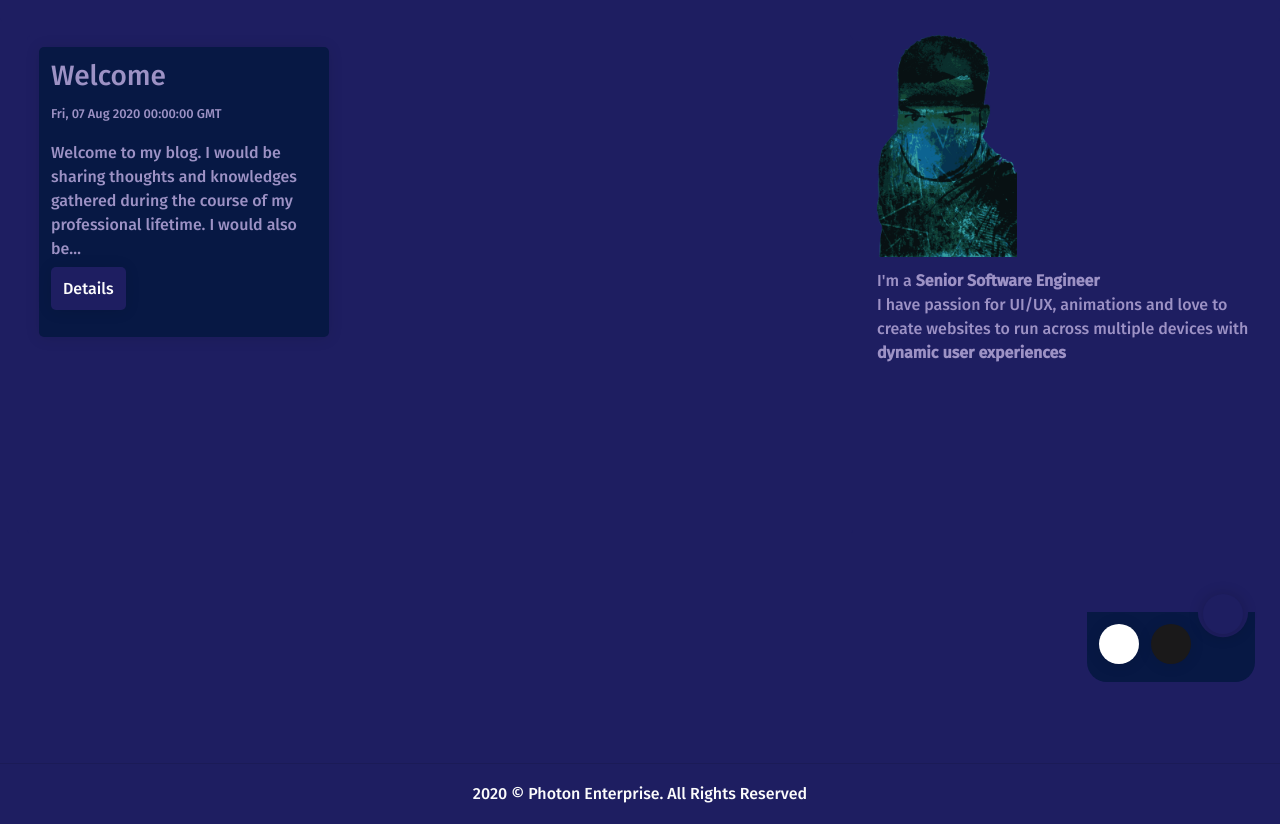
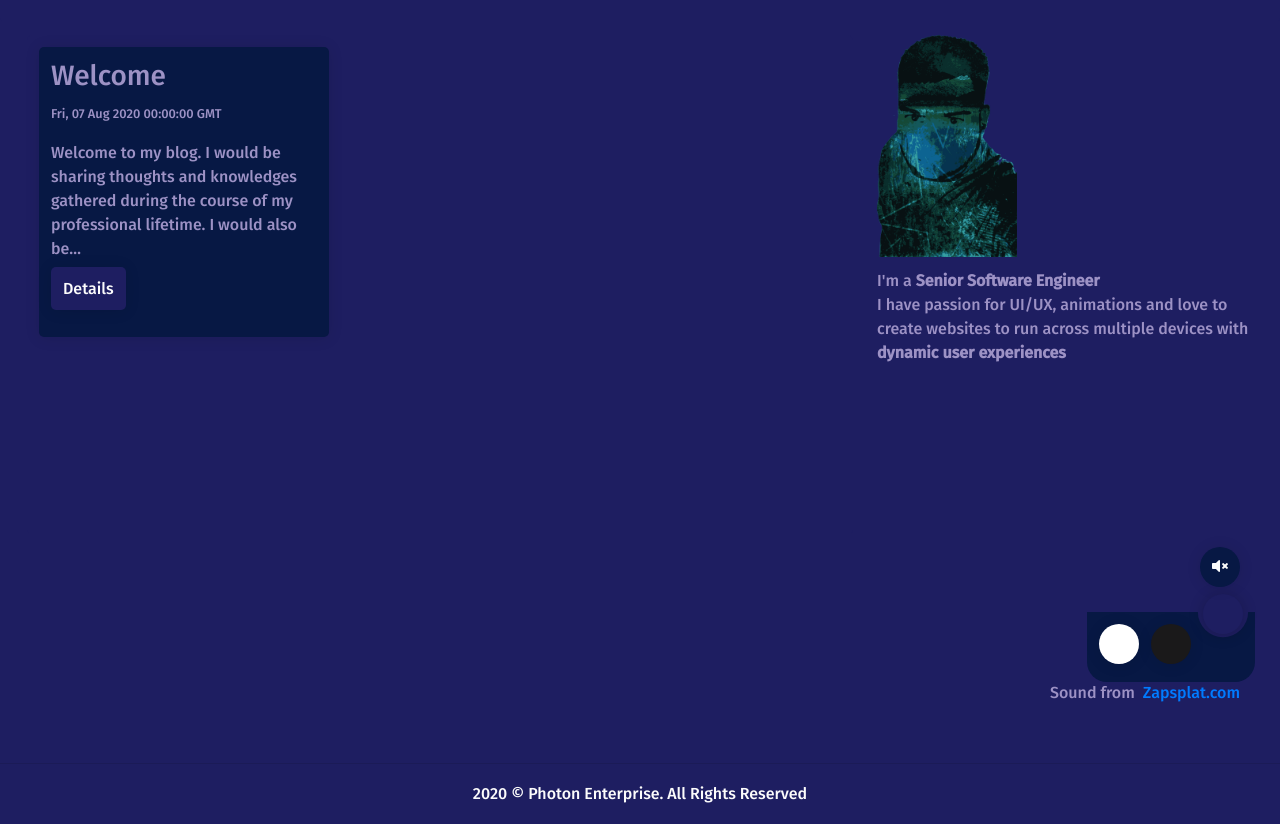
Before and after one commit to mp5maker/react-blog, a Gatsby site: page / in a window 1280 px wide. Shown: the part 93-917 px from the top of the page. Built offline with nearby package versions, Linux system fonts and the light colour scheme; Gatsby itself is replaced by a stand-in of ours.

Commit message:
feat: add howler in the blog app

```diff
--- a/src/Components/Layout/index.js
+++ b/src/Components/Layout/index.js
@@ -13,6 +13,7 @@ import { SEO } from 'Components/SEO'
 import { Me } from 'Components/Me'
 import { Footer } from 'Components/Footer'
 import { MouseTracker } from 'Components/MouseTracker'
+import { VolumeControl } from 'Components/VolumeControl'
 import { useColors } from 'Hooks/UseColors'
 import i18n from 'Locales/i18n'
 import "./styles.scss"
@@ -93,6 +94,7 @@ export const Layout = ({ children, page = '' } = {}) => {
                         )
                     }
                     <MouseTracker />
+                    <VolumeControl />
                 </ThemeContext.Provider>
             </I18nextProvider>
         </>
--- a/src/Components/NavLink/index.js
+++ b/src/Components/NavLink/index.js
@@ -29,12 +29,21 @@ export const NavLink = ({ onMouseEnter, onMouseLeave, children, borderRadius, ..
         if (onMouseLeave) onMouseLeave(event)
     }, [onMouseLeave])
 
-    return (
+    return props.href ? (
+        <a
+            role={`button`}
+            tabIndex={0}
+            onMouseEnter={mouseEnter}
+            onMouseLeave={mouseLeave}
+            {...props}>
+            { children }
+        </a>
+    ) : (
         <Link
             onMouseEnter={mouseEnter}
             onMouseLeave={mouseLeave}
             {...props}>
-            { children }
+            {children}
         </Link>
     )
 }
--- /dev/null
+++ b/src/Components/VolumeControl/index.js
@@ -0,0 +1,52 @@
+import React from 'react'
+import { Howler } from 'howler'
+import { FontAwesomeIcon } from '@fortawesome/react-fontawesome'
+import { faVolumeUp, faVolumeMute } from '@fortawesome/free-solid-svg-icons'
+import { useTranslation } from 'react-i18next'
+
+import { RoundButton } from 'Components/Button'
+import { NavLink } from 'Components/NavLink'
+import './styles.scss'
+
+export const VolumeControl = () => {
+    const { t } = useTranslation()
+    const [mute, setMute] = React.useState(true)
+
+    const toggleMute = () => {
+        if (mute) Howler.mute(false)
+        else Howler.mute(true)
+        setMute(!mute)
+    }
+
+    React.useEffect(() => {
+        Howler.mute(true)
+    }, [])
+
+    return (
+        <React.Fragment>
+            <div className="volume-control-container">
+                <RoundButton
+                    title={mute ? t(`INTERFACE_SOUND_ON`) : t(`INTERFACE_SOUND_OFF`)}
+                    onClick={toggleMute}>
+                    {
+                        mute ? (
+                            <FontAwesomeIcon icon={faVolumeMute} />
+                        ) : (
+                            <FontAwesomeIcon icon={faVolumeUp} />
+                        )
+                    }
+                </RoundButton>
+            </div>
+            <div className="sound-attributon-container">
+                Sound from
+                &nbsp;
+                <NavLink
+                    borderRadius={`5px`}
+                    target="_blank"
+                    href="https://www.zapsplat.com">
+                    Zapsplat.com
+                </NavLink>
+            </div>
+        </React.Fragment>
+    )
+}
--- /dev/null
+++ b/src/Components/VolumeControl/styles.scss
@@ -0,0 +1,11 @@
+.volume-control-container {
+    position: fixed;
+    bottom: 120px;
+    right: 40px;
+}
+
+.sound-attributon-container {
+    position: fixed;
+    bottom: 2px;
+    right: 40px;
+}
```
